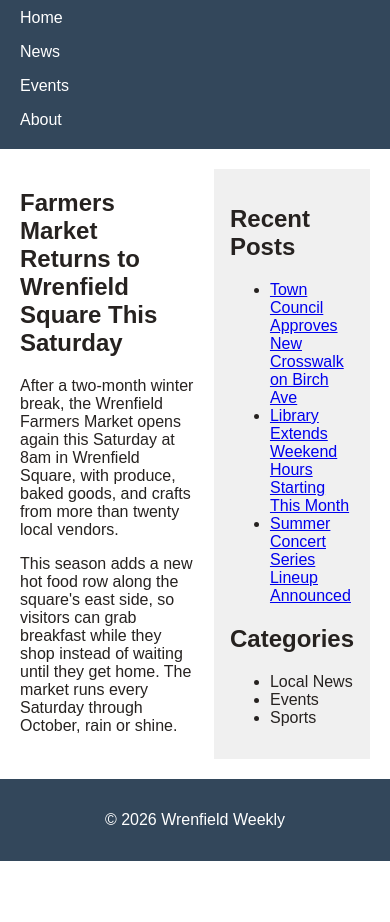
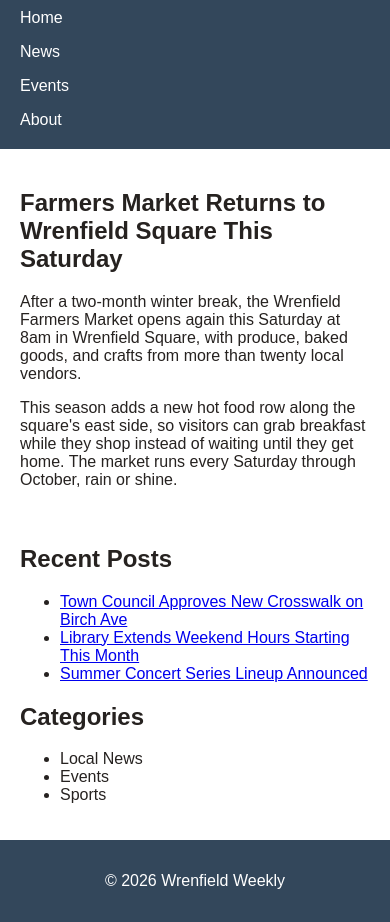
Before and after one commit to DeionaW/week10-practice, a plain HTML site: page index.html in a window 390 px wide. Shown: the part 60-982 px from the top of the page. Before the commit the page ends 921 px from the top, so only its background shows below. Drawn offline with Linux system fonts and the light colour scheme.

Commit message:
Make two-column layout responsive

```diff
--- a/css/style.css
+++ b/css/style.css
@@ -34,19 +34,23 @@ nav a {
 
 .page-layout {
   display: flex;
-  flex-direction: row;
+  flex-direction: column;
   gap: 20px;
   padding: 20px;
 }
 
-main {
-  flex: 2;
-}
+@media (min-width: 700px) {
+  .page-layout {
+    flex-direction: row;
+  }
 
-aside {
-  flex: 1;
-  background-color: #f0f0f0;
-  padding: 16px;
+  main {
+    flex: 2;
+  }
+
+  aside {
+    flex: 1;
+  }
 }
 
 footer {
```
